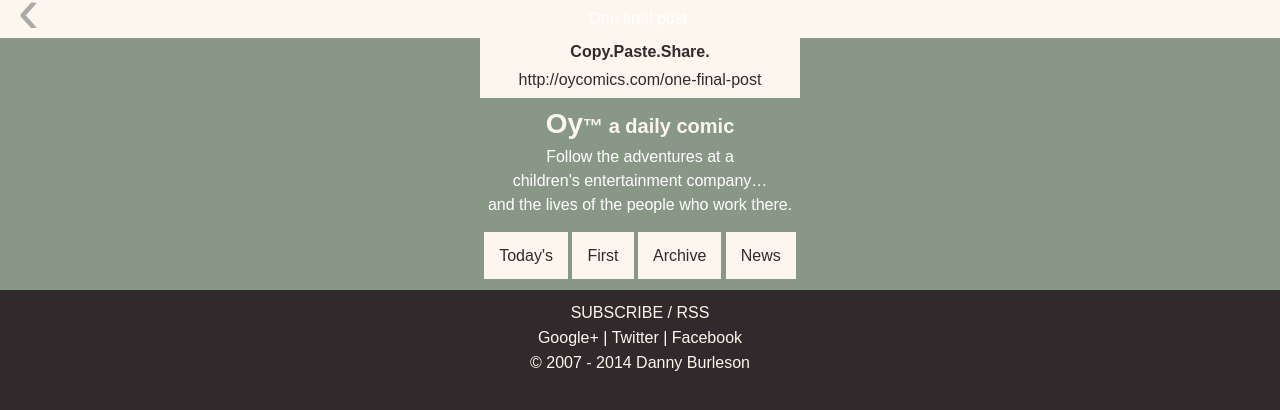
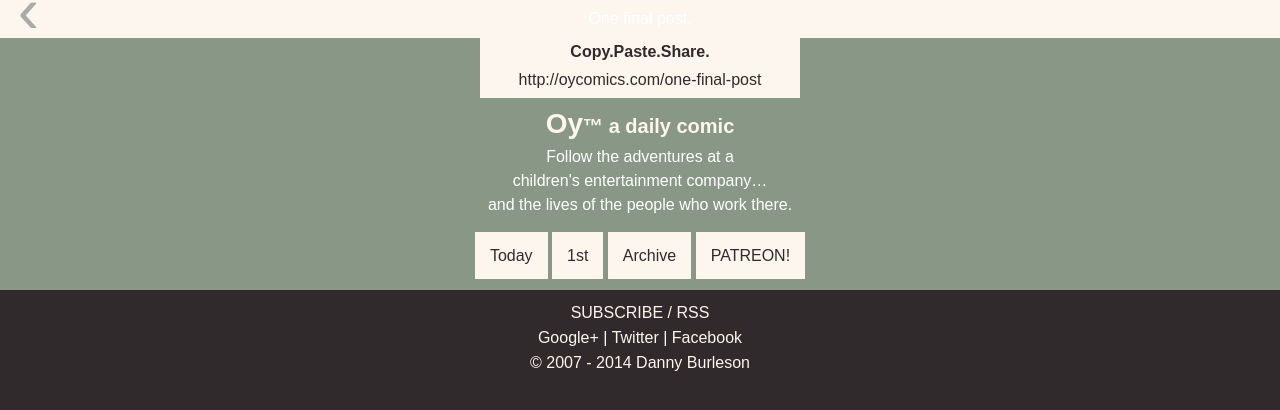
Before and after one commit to oycomics/oycomics.github.io, a Jekyll site: the page built from index.html, in a window 1280 px wide. Shown: the top 410 px of the page. Built offline with Jekyll 4.4.1, drawn with Linux system fonts in a browser that asks for light colours; Markdown is read by kramdown in place of the engine named in the settings; the list of posts is cut into pages by our own code.

Commit message:
Update nav.html

```diff
--- a/_includes/nav.html
+++ b/_includes/nav.html
@@ -1,8 +1,8 @@
 <div class="nav">
 	{% for post in site.posts limit:1 %}
-	<a class="nav_item todays_comic" href="{{ post.url }}">Today's</a>
+	<a class="nav_item todays_comic" href="{{ post.url }}">Today</a>
 	{% endfor %}
-	<a class="nav_item first_comic_link" href="/">First</a>
+	<a class="nav_item first_comic_link" href="/">1st</a>
 	<a class="nav_item archive_link" href="/archive">Archive</a>
-	<a class="nav_item news" href="http://oycomicsetc.com" target="_blank">News</a>
+	<a class="nav_item patreon" href="http://www.patreon.com/oycomics" target="_blank">PATREON!</a>
 </div>
```
